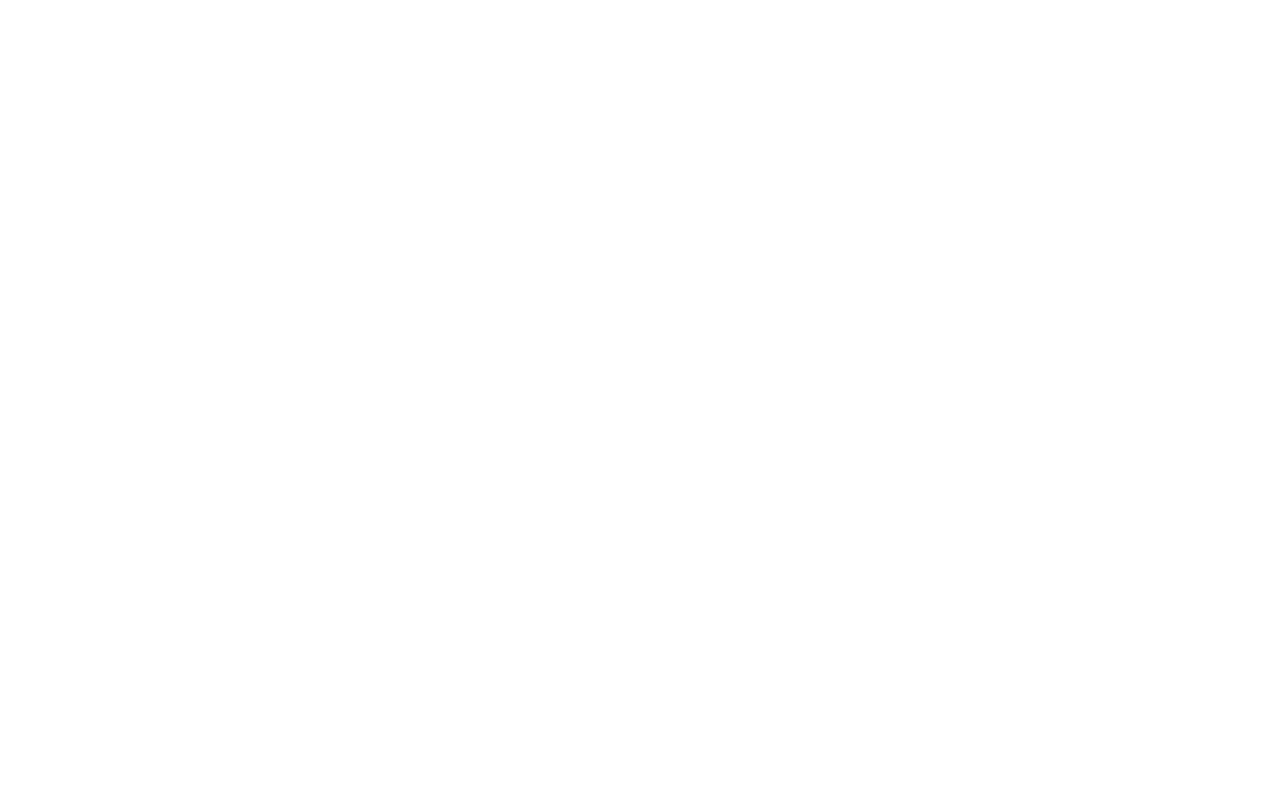
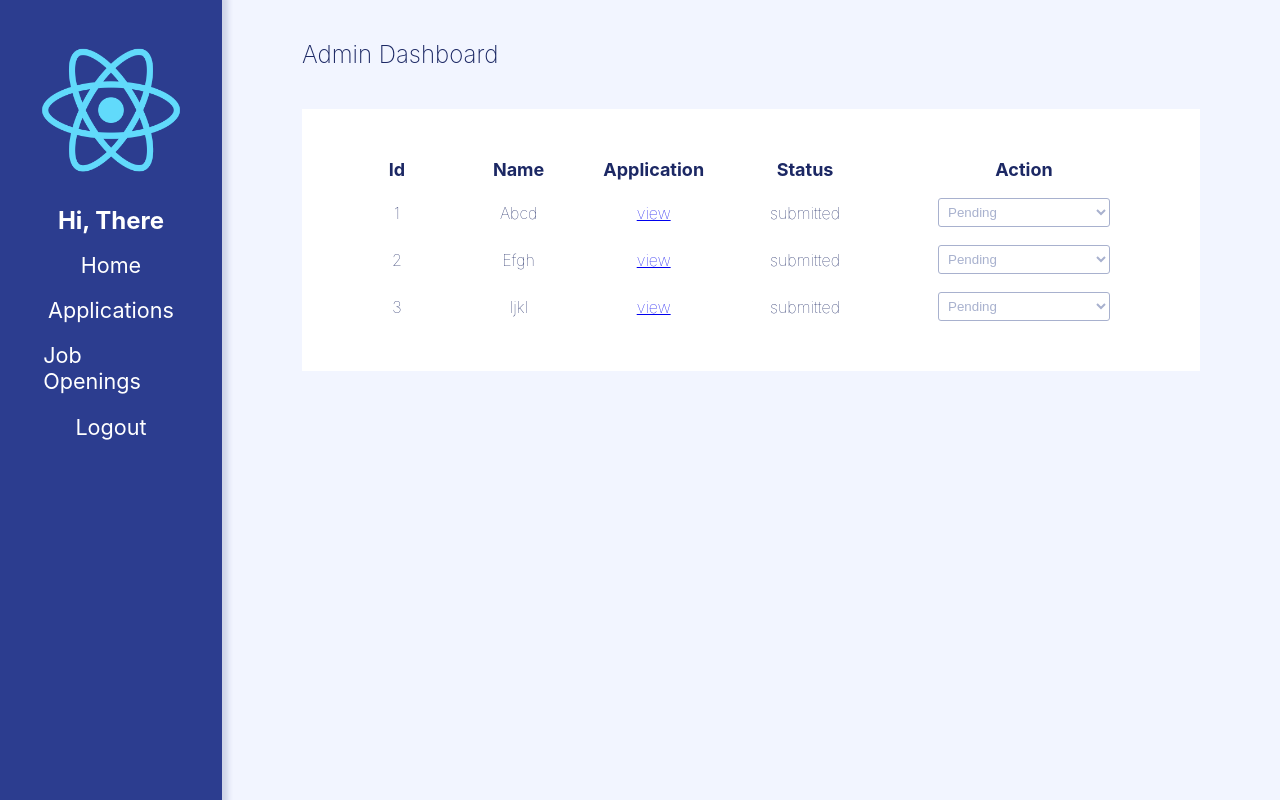
Before and after one commit to himanshudas75/mis-project, a React (Create React App) app in the folder Frontend/frontend/: page /admin/applications in a window 1280 px wide. Before the commit this address had no page. Built offline with nearby package versions, Linux system fonts and the light colour scheme.

Commit message:
Added admin pages

```diff
--- a/Frontend/frontend/package.json
+++ b/Frontend/frontend/package.json
@@ -6,6 +6,7 @@
     "@testing-library/jest-dom": "^5.17.0",
     "@testing-library/react": "^13.4.0",
     "@testing-library/user-event": "^13.5.0",
+    "axios": "^1.6.8",
     "react": "^18.2.0",
     "react-dom": "^18.2.0",
     "react-router-dom": "^6.22.3",
--- /dev/null
+++ b/Frontend/frontend/src/Admin/adminLogin.js
@@ -0,0 +1,62 @@
+import React, { useState } from 'react';
+import '../Styles/login.css';
+import '../Styles/forms.css';
+
+const AdminLogin = () => {
+    const [formData, setFormData] = useState({
+        username: '',
+        password: '',
+    });
+
+    const handleChange = (event) => {
+        setFormData({ ...formData, [event.target.name]: event.target.value });
+    };
+
+    const handleSubmit = (event) => {
+        event.preventDefault();
+        // Handle login form submission here (e.g., send data to server)
+        console.log('Login Form Data:', formData);
+    };
+
+    return (
+        <div className="body">
+            <div className="text">
+                <img src='../logo512.png' alt='logo'></img>
+                <h2> Indian Institute of Technology</h2>
+                <h2>(Indian School of Mines)</h2>
+                <h2>Dhanbad</h2>
+
+                <h1>Faculty Recruitment Admin</h1>
+            </div>
+            <form className="login-form" onSubmit={handleSubmit}>
+                <h1>Login</h1>
+                <div className='values'>
+                    <label htmlFor="username">Username *</label>
+                    <input
+                        type="text"
+                        id="username"
+                        name="username"
+                        value={formData.username}
+                        onChange={handleChange}
+                        required
+                    />
+                </div>
+
+                <div className='values'>
+                    <label htmlFor="password">Password *</label>
+                    <input
+                        type="password"
+                        id="password"
+                        name="password"
+                        value={formData.password}
+                        onChange={handleChange}
+                        required
+                    />
+                </div>
+                <button type="submit" style={{marginBottom: '2rem'}}>Sign in</button>
+            </form>
+        </div>
+    );
+};
+
+export default AdminLogin;
--- /dev/null
+++ b/Frontend/frontend/src/Admin/applications.js
@@ -0,0 +1,83 @@
+import React, { useState, useEffect } from 'react';
+// import axios from 'axios';
+import AdminNavbar from '../Components/AdminNavbar';
+
+const AdminDashboard = () => {
+    const [applications, setApplications] = useState([
+        { id: 1, name: 'Abcd', application: 'view', status: 'submitted' },
+        { id: 2, name: 'Efgh', application: 'view', status: 'submitted' },
+        { id: 3, name: 'Ijkl', application: 'view', status: 'submitted' },
+    ]);
+
+    // Fetch applications from API
+    //   useEffect(() => {
+    //     fetchApplications();
+    //   }, []);
+
+    //   const fetchApplications = async () => {
+    //     try {
+    //       const response = await axios.get('API_ENDPOINT'); // Replace 'API_ENDPOINT' with your actual API endpoint
+    //       setApplications(response.data.applications);
+    //     } catch (error) {
+    //       console.error('Error fetching applications:', error);
+    //     }
+    //   };
+
+    const handleChangeStatus = async (id, newStatus) => {
+        try {
+            // await axios.put(`API_ENDPOINT/${id}`, { status: newStatus }); // Replace 'API_ENDPOINT' with your actual API endpoint
+            // Update the status in the local state
+            setApplications((prevApplications) =>
+                prevApplications.map((app) =>
+                    app.id === id ? { ...app, status: newStatus } : app
+                )
+            );
+        } catch (error) {
+            console.error('Error updating status:', error);
+        }
+    };
+
+    return (
+        <div className="main-body">
+            <AdminNavbar />
+            <div className="activity-center">
+                <h2>Admin Dashboard</h2>
+                <table>
+                    <thead>
+                        <tr>
+                            <th>Id</th>
+                            <th style={{width: '10rem'}}>Name</th>
+                            <th>Application</th>
+                            <th style={{width: '10rem'}}>Status</th>
+                            <th>Action</th>
+                        </tr>
+                    </thead>
+                    <tbody>
+                        {applications.map((application) => (
+                            <tr key={application.id}>
+                                <td>{application.id}</td>
+                                <td style={{width: '10rem'}}>{application.name}</td>
+                                <td><a href='#'>{application.application}</a></td>
+                                <td style={{width: '10rem'}}>{application.status}</td>
+                                <td>
+                                    <select
+                                        value={application.status}
+                                        onChange={(e) =>
+                                            handleChangeStatus(application.id, e.target.value)
+                                        }
+                                    >
+                                        <option value="Pending">Pending</option>
+                                        <option value="Accepted">Accepted</option>
+                                        <option value="Rejected">Rejected</option>
+                                    </select>
+                                </td>
+                            </tr>
+                        ))}
+                    </tbody>
+                </table>
+            </div>
+        </div>
+    );
+};
+
+export default AdminDashboard;
--- /dev/null
+++ b/Frontend/frontend/src/Admin/jobOpening.js
@@ -0,0 +1,76 @@
+import React, { useState, useEffect } from 'react';
+// import axios from 'axios';
+import AdminNavbar from '../Components/AdminNavbar';
+
+const AdminJobOpenings = () => {
+    const [jobOpenings, setJobOpenings] = useState([
+        {id: 1, title: 'abcd', status: 'Open'}
+    ]);
+
+    // Fetch job openings from API
+    // useEffect(() => {
+    //     fetchJobOpenings();
+    // }, []);
+
+    // const fetchJobOpenings = async () => {
+    //     try {
+    //         const response = await axios.get('API_ENDPOINT/jobOpenings'); // Replace 'API_ENDPOINT' with your actual API endpoint
+    //         setJobOpenings(response.data.jobOpenings);
+    //     } catch (error) {
+    //         console.error('Error fetching job openings:', error);
+    //     }
+    // };
+
+    const handleChangeStatus = async (id, newStatus) => {
+        try {
+            // await axios.put(`API_ENDPOINT/jobOpenings/${id}`, { status: newStatus }); // Replace 'API_ENDPOINT' with your actual API endpoint
+            // Update the status in the local state
+            setJobOpenings((prevJobOpenings) =>
+                prevJobOpenings.map((job) =>
+                    job.id === id ? { ...job, status: newStatus } : job
+                )
+            );
+        } catch (error) {
+            console.error('Error updating status:', error);
+        }
+    };
+
+    return (
+        <div className='main-body'>
+            <AdminNavbar />
+            <div className='activity-center'>
+                <h2>Job Openings</h2>
+                <table>
+                    <thead>
+                        <tr>
+                            <th>Job Title</th>
+                            <th>Status</th>
+                            <th>Action</th>
+                        </tr>
+                    </thead>
+                    <tbody>
+                        {jobOpenings.map((job) => (
+                            <tr key={job.id}>
+                                <td>{job.title}</td>
+                                <td>{job.status}</td>
+                                <td>
+                                    <select
+                                        value={job.status}
+                                        onChange={(e) =>
+                                            handleChangeStatus(job.id, e.target.value)
+                                        }
+                                    >
+                                        <option value="Open">Open</option>
+                                        <option value="Closed">Closed</option>
+                                    </select>
+                                </td>
+                            </tr>
+                        ))}
+                    </tbody>
+                </table>
+            </div>
+        </div>
+    );
+};
+
+export default AdminJobOpenings;
--- /dev/null
+++ b/Frontend/frontend/src/Components/AdminNavbar.js
@@ -0,0 +1,30 @@
+// Navbar.js
+import React from 'react';
+import '../Styles/navbar.css';
+
+const AdminNavbar = () => {
+  return (
+    <nav className="navbar">
+      <div className="logo">
+        <img src='../logo512.png' alt='logo'></img>
+      </div>
+      <h2>Hi, There</h2>
+      <ul className="nav-links">
+        <li id='home'>
+          <a href="/admin/applications">Home</a>
+        </li>
+        <li id='instruction'>
+          <a href="/admin/applications">Applications</a>
+        </li>
+        <li id='details'>
+          <a href="/admin/jobs">Job Openings</a>
+        </li>
+        <li>
+          <a href="/admin">Logout</a>
+        </li>
+      </ul>
+    </nav>
+  );
+};
+
+export default AdminNavbar;
--- a/Frontend/frontend/src/Styles/home.css
+++ b/Frontend/frontend/src/Styles/home.css
@@ -53,3 +53,12 @@
     font-size: x-large;
     font-weight: 200;
 }
+
+.main-body table select {
+    padding: 5px;
+    width: 10.75rem;
+    border: 1px solid #A8B1CE;
+    border-radius: 3px;
+    background-color: white;
+    color: #A8B1CE;
+}
--- a/Frontend/frontend/src/index.js
+++ b/Frontend/frontend/src/index.js
@@ -14,6 +14,9 @@
 import Page6 from './page6';
 import Page5 from './page5';
 import Details from './details_';
+import AdminLogin from './Admin/adminLogin';
+import AdminDashboard from './Admin/applications';
+import AdminJobOpenings from './Admin/jobOpening';
 
 const root = ReactDOM.createRoot(document.getElementById('root'));
 root.render(
@@ -31,6 +34,9 @@
         <Route path="/details/page4" element={<Page4 />} />
         <Route path="/details/page5" element={<Page5 />} />
         <Route path="/details/page6" element={<Page6 />} />
+        <Route path="/admin" element={<AdminLogin />} />
+        <Route path="/admin/applications" element={<AdminDashboard />} />
+        <Route path="/admin/jobs" element={<AdminJobOpenings />} />
       </Routes>
     </BrowserRouter>
   </React.StrictMode>
```
Also changed, not shown: 1 other file (tests, documents, lock files or other folders).
